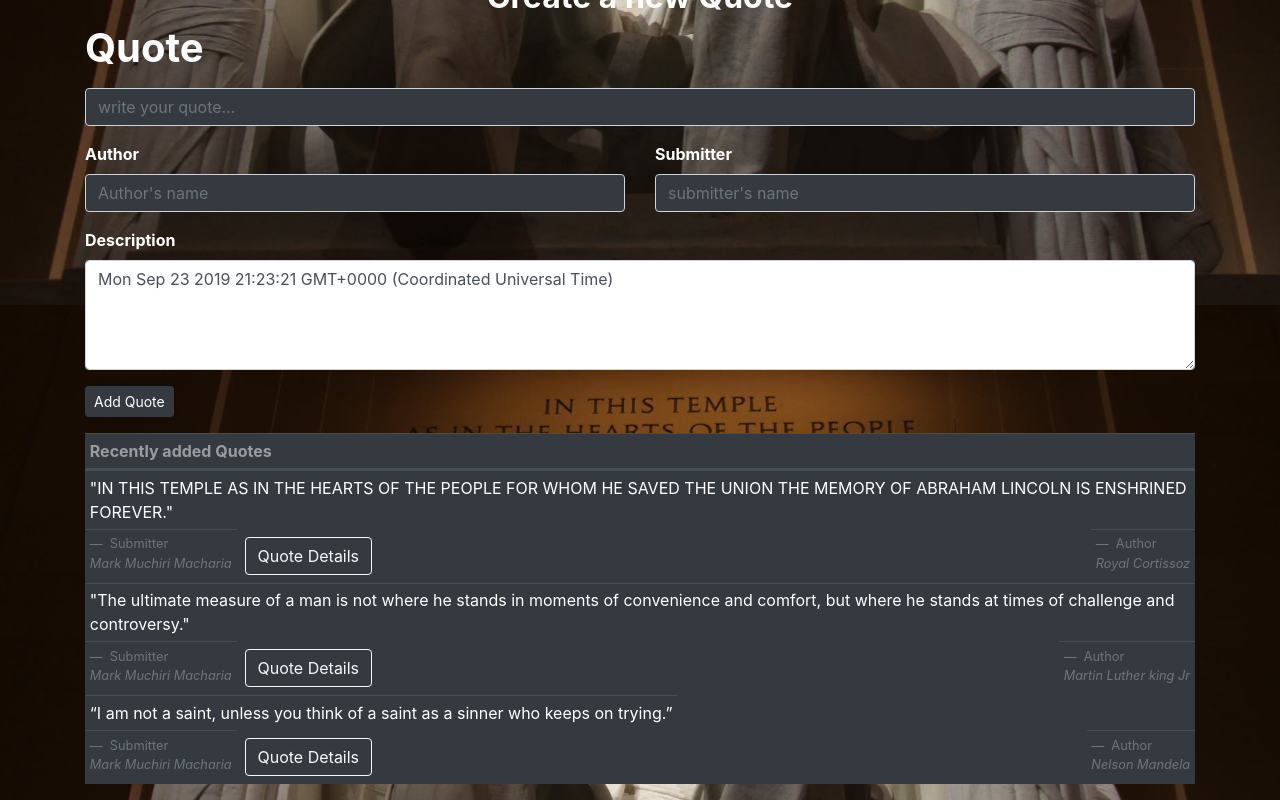
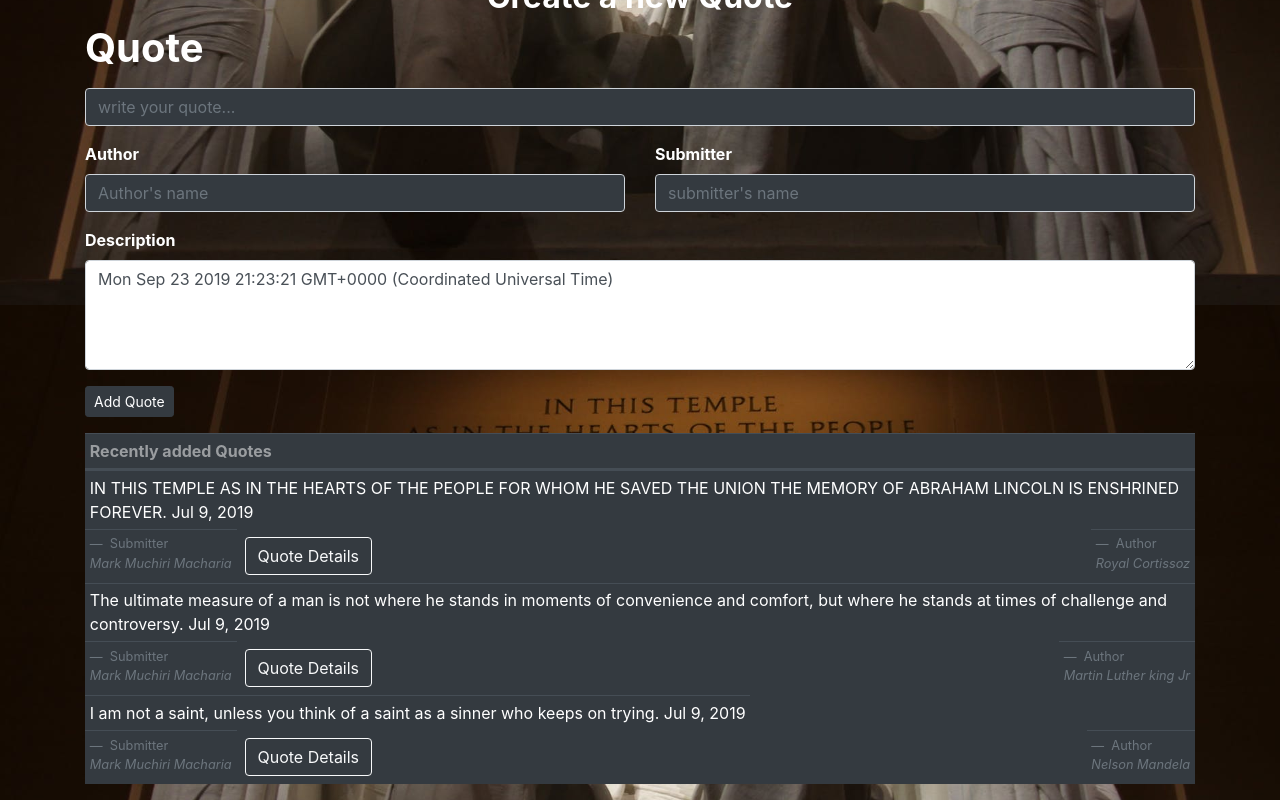
Before and after one commit to MachariaMark/Quotes, an Angular app: page / in a window 1280 px wide. Shown: the part 565-1365 px from the top of the page. Built offline with nearby package versions, Linux system fonts and the light colour scheme.

Commit message:
restructured the whole array into resonable perfection

```diff
--- a/src/app/quote/quote.component.ts
+++ b/src/app/quote/quote.component.ts
@@ -10,24 +10,30 @@ import { Quote } from 'src/app/quotes';
 
 export class QuoteComponent implements OnInit {
   quotes: Quote [] = [
-    new Quote(1,'"IN THIS TEMPLE AS IN THE  HEARTS OF THE PEOPLE FOR WHOM HE SAVED THE UNION THE MEMORY OF ABRAHAM LINCOLN IS ENSHRINED FOREVER." ','Royal Cortissoz','Mark Muchiri Macharia','Directly behind the Lincoln statue you can read the words of Royal Cortissoz carved into the wall',),
-    new Quote(2,'"The ultimate measure of a man is not where he stands in moments of convenience and comfort, but where he stands at times of challenge and controversy."','Martin Luther king Jr','Mark Muchiri Macharia','From his 1963 book, Strength to Love',),
-    new Quote(3,'“I am not a saint, unless you think of a saint as a sinner who keeps on trying.”','Nelson Mandela','Mark Muchiri Macharia','Nelson Rolihlahla Mandela was a South African anti-apartheid revolutionary, political leader, and philanthropist who served as President of South Africa from 1994 to 1999. He was the country\'\s first black head of state and the first elected in a fully representative democratic election.',),
+    new Quote(1,'IN THIS TEMPLE AS IN THE  HEARTS OF THE PEOPLE FOR WHOM HE SAVED THE UNION THE MEMORY OF ABRAHAM LINCOLN IS ENSHRINED FOREVER.','Royal Cortissoz','Mark Muchiri Macharia','Directly behind the Lincoln statue you can read the words of Royal Cortissoz carved into the wall',new Date(2019, 6, 9)),
+    new Quote(2,'The ultimate measure of a man is not where he stands in moments of convenience and comfort, but where he stands at times of challenge and controversy.','Martin Luther king Jr','Mark Muchiri Macharia','From his 1963 book, Strength to Love',new Date(2019, 6, 9)),
+    new Quote(3,'I am not a saint, unless you think of a saint as a sinner who keeps on trying.','Nelson Mandela','Mark Muchiri Macharia','Nelson Rolihlahla Mandela was a South African anti-apartheid revolutionary, political leader, and philanthropist who served as President of South Africa from 1994 to 1999. He was the country\'\s first black head of state and the first elected in a fully representative democratic election.',new Date(2019, 6, 9)),
     ];
 
    addNewQuote(quote){
     let quoteLength = this.quotes.length;
     quote.id = quoteLength+1;
-    quote.completeDate = new Date(quote.completeDate)
+    quote.mediumDate = new Date(quote.mediumDate);
     this.quotes.push(quote)
   }
   toggleDetails(index){
     this.quotes[index].showDescription = !this.quotes[index].showDescription;
   }
 
+  completeGoal(isComplete, index){
+    if(isComplete){
+      this.quotes.splice(index,1);
+   }
+  }
+
    deleteQuote(isComplete, index){
     if (isComplete) {
-      let toDelete = confirm(`Are you sure you want to delete ${this.quotes[index].name}?`)
+      let toDelete = confirm(`Are you sure you want to delete ${this.quotes[index].quote}?`)
 
       if (toDelete){
         this.quotes.splice(index,1)
```
